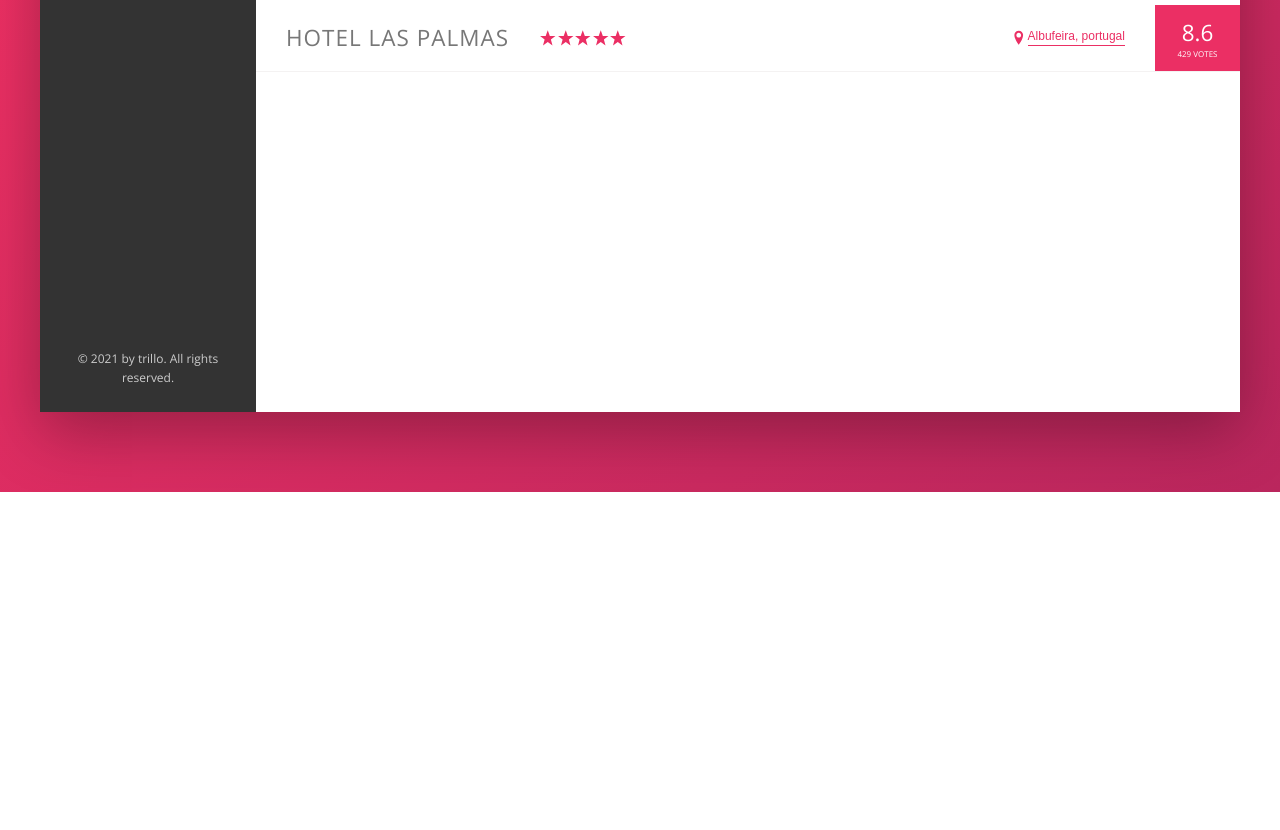
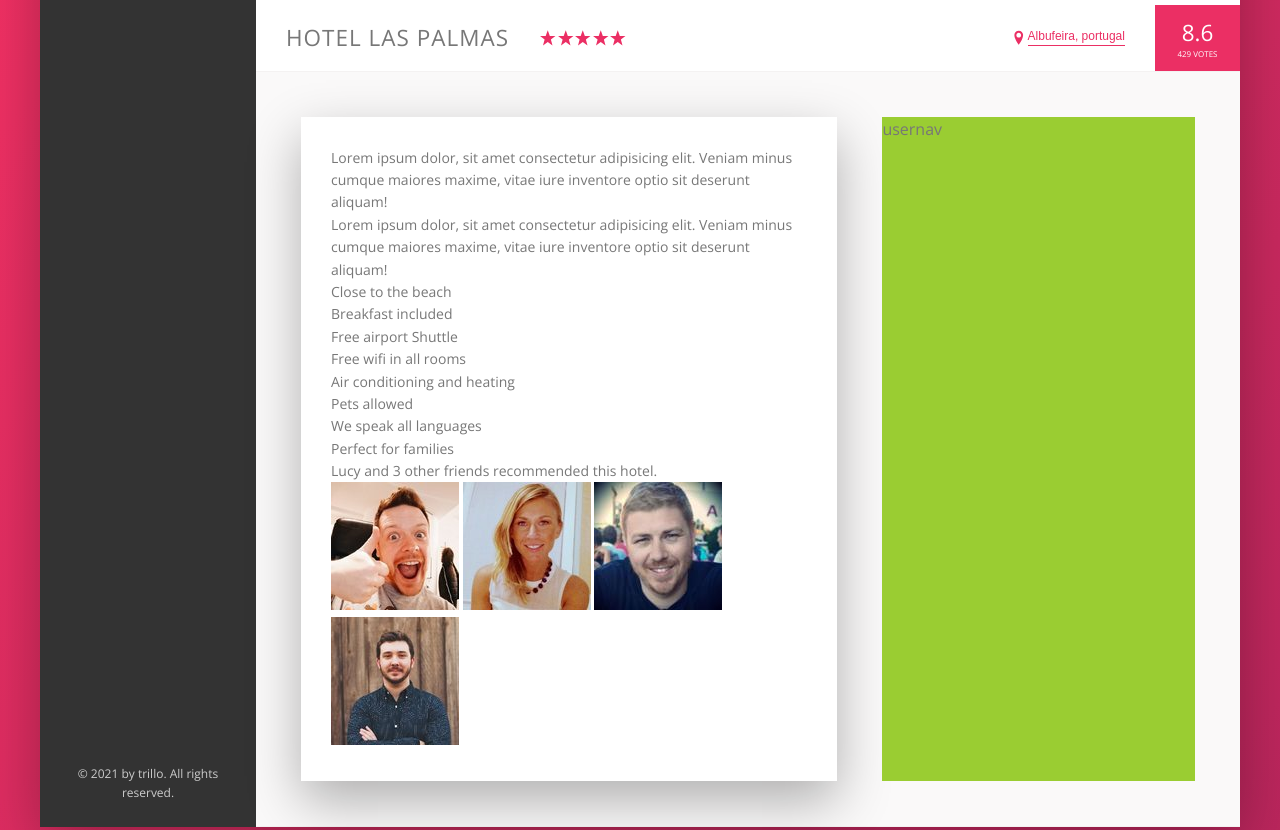
Before and after one commit to jinhlee19/html-sass-asset, a website: page trillo/index.html in a window 1280 px wide. Shown: the part 538-1368 px from the top of the page. Before the commit the page ends 1030 px from the top, so only its background shows below. Drawn offline with nearby package versions, Linux system fonts and the light colour scheme.

Commit message:
Trillo - Building the Description 1

```diff
--- a/trillo/index.html
+++ b/trillo/index.html
@@ -146,6 +146,41 @@
 							<div class="overview__rating-count">429 votes</div>
 						</div>
 					</div>
+					<div class="detail">
+						<div class="description">
+							<p class="paragraph">
+								Lorem ipsum dolor, sit amet consectetur adipisicing elit. Veniam
+								minus cumque maiores maxime, vitae iure inventore optio sit
+								deserunt aliquam!
+							</p>
+							<p class="paragraph">
+								Lorem ipsum dolor, sit amet consectetur adipisicing elit. Veniam
+								minus cumque maiores maxime, vitae iure inventore optio sit
+								deserunt aliquam!
+							</p>
+							<ul class="list">
+								<li class="list__item">Close to the beach</li>
+								<li class="list__item">Breakfast included</li>
+								<li class="list__item">Free airport Shuttle</li>
+								<li class="list__item">Free wifi in all rooms</li>
+								<li class="list__item">Air conditioning and heating</li>
+								<li class="list__item">Pets allowed</li>
+								<li class="list__item">We speak all languages</li>
+								<li class="list__item">Perfect for families</li>
+							</ul>
+							<div class="recommend">
+								<p class="recommend__count">Lucy and 3 other friends recommended this hotel.</p>
+								<div class="recommend__count">
+									<img src="img/user-1.jpg" alt="" class="recommended__photo">
+									<img src="img/user-2.jpg" alt="" class="recommended__photo">
+									<img src="img/user-3.jpg" alt="" class="recommended__photo">
+									<img src="img/user-4.jpg" alt="" class="recommended__photo">
+								</div>
+							</div>
+						</div>
+
+						<div class="user-reviews">usernav</div>
+					</div>
 				</main>
 			</div>
 		</div>
--- a/trillo/sass/_layout.scss
+++ b/trillo/sass/_layout.scss
@@ -3,7 +3,7 @@
 	margin: 8rem auto;
 	background-color: #fff;
 	// rgba의,0.3앞에 hex값이나 텍스트 컬러도 들어갈 수 있다.
- box-shadow: 0 2rem 6rem rgba(0,0,0,0.3);
+	box-shadow: 0 2rem 6rem rgba(0, 0, 0, 0.3);
 	min-height: 50rem;
 }
 
@@ -11,7 +11,7 @@
 	font-size: 1.4rem;
 	height: 7rem;
 	background-color: #fff;
-    border-bottom: 1px solid $color-grey-light-2;
+	border-bottom: $line;
 	display: flex;
 	justify-content: space-between;
 	align-items: center;
@@ -30,9 +30,28 @@
 	justify-content: space-between;
 }
 .hotel-view {
-
 	flex: 1 0 auto;
 	// Testing for Side-nav
-    height: 80rem;
-    flex:1;
+	flex: 1;
 }
+
+.detail {
+	display: flex;
+	padding: 4.5rem;
+	background-color: $color-grey-light-1;
+	border-bottom: $line;
+}
+
+.description {
+	background-color: #fff;
+	box-shadow: $shadow-light;
+	padding: 3rem;
+	flex: 0 0 60%;
+	margin-right: 4.5rem;
+    font-size: 1.4rem;
+}
+
+.user-reviews {
+	background-color: yellowgreen;
+	flex: 1;
+}
--- a/trillo/sass/_variables.scss
+++ b/trillo/sass/_variables.scss
@@ -12,3 +12,8 @@ $color-grey-light-4: #ccc;
 $color-grey-dark-1: #333;
 $color-grey-dark-2: #777;
 $color-grey-dark-3: #999;
+
+$shadow-light: 0 2rem 5rem rgba(0,0,0,0.3);
+$shadow-dark: 0 2rem 6rem rgba(0,0,0,.6);
+
+$line: 1px solid $color-grey-light-2;
```
Also changed, not shown: trillo/css/style.css, trillo/sass/_components.scss (line endings or trailing spaces). Lines whose indentation alone changed are shown as unchanged.
